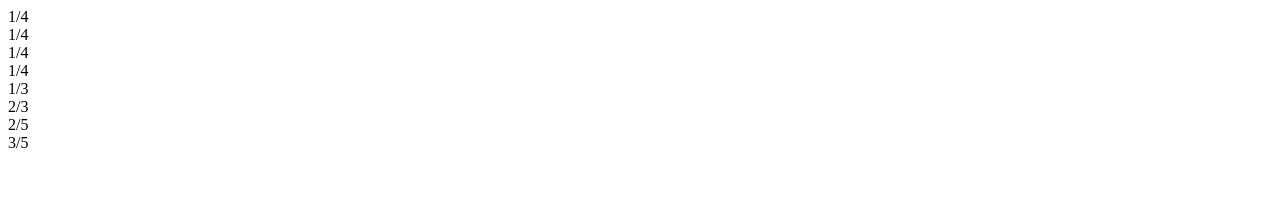
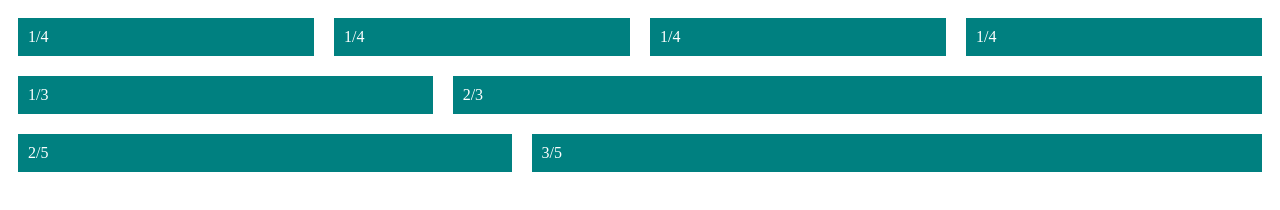
Before and after one commit to whendershot/week2, a plain HTML site: page flexible_columns/index.html in a window 1280 px wide. Drawn offline with Linux system fonts and the light colour scheme.

Commit message:
First implementation of challenge.

```diff
--- a/flexible_columns/index.html
+++ b/flexible_columns/index.html
@@ -5,7 +5,7 @@
     <meta http-equiv="X-UA-Compatible" content="IE=edge">
     <meta name="viewport" content="width=device-width, initial-scale=1.0">
     <title>Flexible Columns</title>
-
+    <link type="text/css" rel="stylesheet" href="./style.css">
 </head>
 <body>
     <div class="row">
--- /dev/null
+++ b/flexible_columns/style.css
@@ -0,0 +1,27 @@
+.row {
+    display: flex;
+}
+
+.col {
+    background-color: teal;
+    color: white;
+    flex: 1;
+    padding: 10px;
+    margin: 10px;
+}
+
+.col-2 {
+    background-color: teal;
+    color: white;
+    flex: 2;
+    padding: 10px;
+    margin: 10px;
+}
+
+.col-3 {
+    background-color: teal;
+    color: white;
+    flex: 3;
+    padding: 10px;
+    margin: 10px;
+}
```
